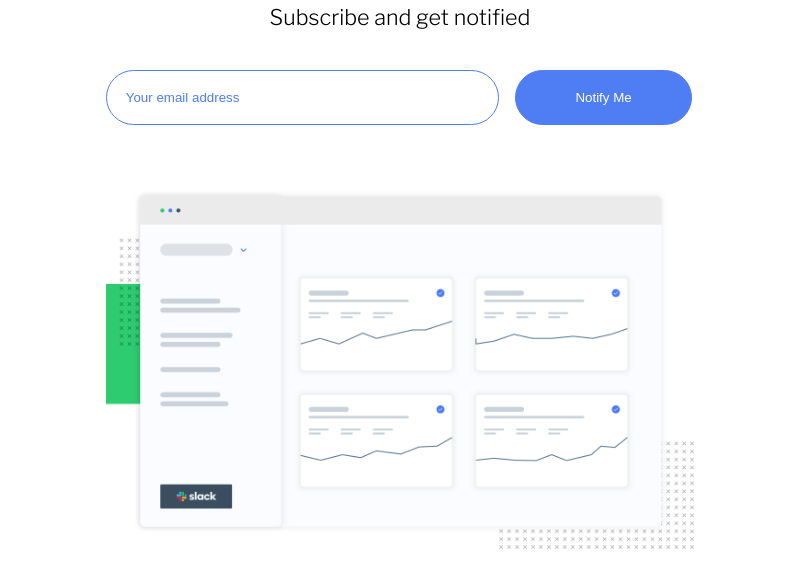
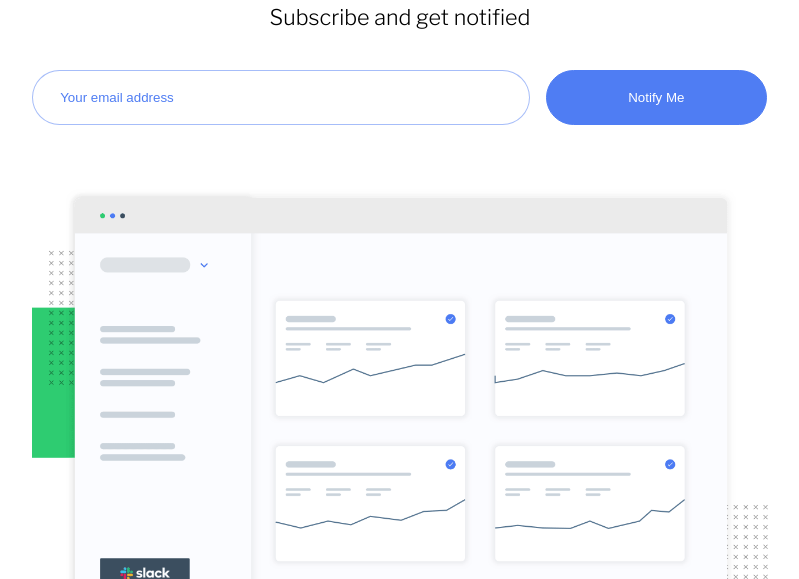
Before and after one commit to AngeliqueDF/ping-coming-soon-page, a website built with Vite: page index.html in a window 1536 px wide. Shown: the part 205-784 px from the top of the page, without its empty margins (368-1167 px from the left). Built offline with nearby package versions, Linux system fonts and the light colour scheme.

Commit message:
Fix mobile & desktop layouts

```diff
--- a/src/css/style.css
+++ b/src/css/style.css
@@ -83,7 +83,8 @@ header {
 	margin-block-end: 4rem;
 }
 
-.newsletter-form input {
+.email-input,
+.submit-input {
 	padding: 1rem;
 	border: 1px solid var(--blue);
 	border-radius: 3rem;
@@ -149,13 +150,15 @@ footer {
 /* End attribution */
 /* End footer */
 
-@media screen and (min-width: 1440px) {
+@media screen and (min-width: 768px) {
 	header,
 	main {
-		max-width: 40%;
+		max-width: 50%;
 		margin: 0 auto;
 	}
+}
 
+@media screen and (min-width: 1200px) {
 	.copy {
 		margin-block-end: 3rem;
 	}
@@ -175,16 +178,14 @@ footer {
 		column-gap: 1rem;
 	}
 
-	.newsletter-form input {
-		padding: 1.2rem;
-	}
-
 	.email-input {
+		padding: 1.2rem 1.7rem;
 		width: 60%;
 	}
 
 	.submit-input {
 		width: 30%;
+		padding: 1.2rem;
 	}
 
 	.social-links {
```
